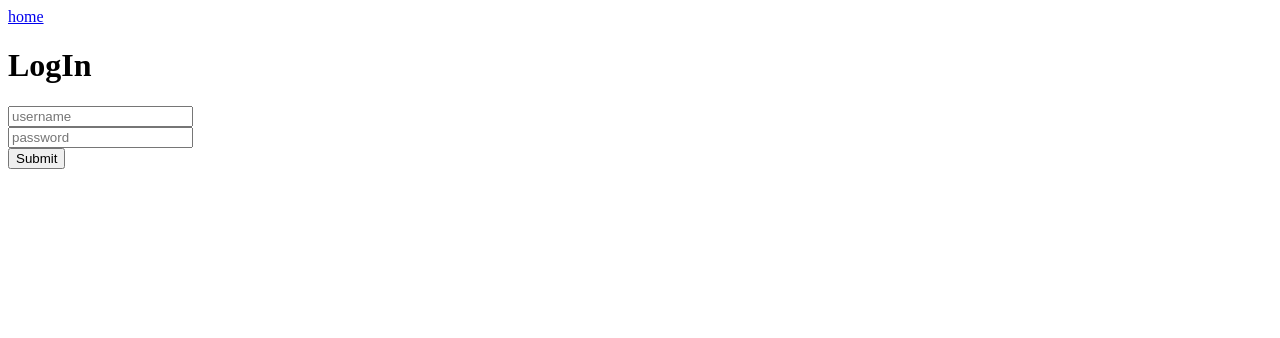
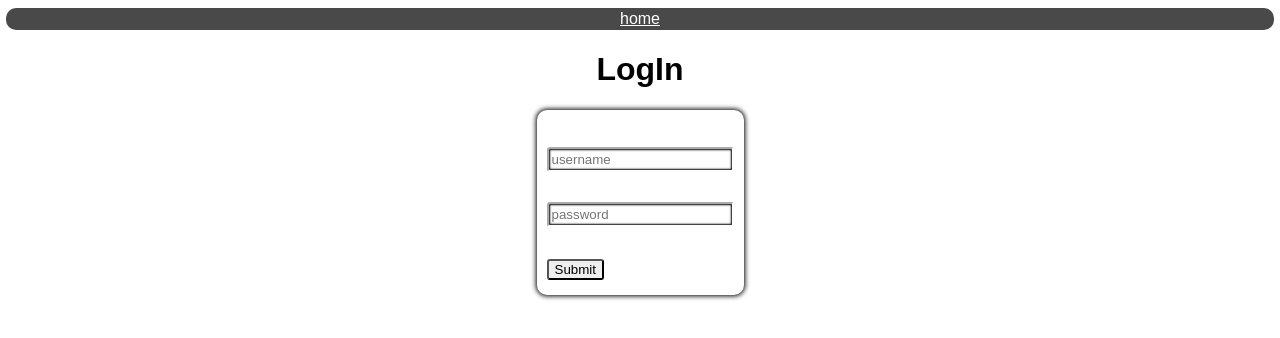
Before and after one commit to AlcalinoGitHub/testApp, a SvelteKit app: page /accounts/login in a window 1280 px wide. Shown: the top 338 px of the page. Built offline with nearby package versions, Linux system fonts and the light colour scheme; no server answers; the database is empty.

Commit message:
Added CSS and register credentials validation

```diff
--- a/package.json
+++ b/package.json
@@ -22,6 +22,7 @@
 	},
 	"type": "module",
 	"dependencies": {
+		"bootstrap": "^5.2.3",
 		"crypto-js": "^4.1.1",
 		"firebase": "^9.18.0",
 		"js-cookie": "^3.0.1"
--- a/src/app.html
+++ b/src/app.html
@@ -4,6 +4,7 @@
 		<meta charset="utf-8" />
 		<link rel="icon" href="%sveltekit.assets%/favicon.png" />
 		<meta name="viewport" content="width=device-width" />
+		<title>TODO APP</title>
 		%sveltekit.head%
 	</head>
 	<body data-sveltekit-preload-data="hover">
--- /dev/null
+++ b/src/global.css
@@ -0,0 +1,51 @@
+body {
+    font-family: Arial, sans-serif;
+    display: grid;
+    align-items: center;
+    justify-items: center;
+  }
+
+.layout {
+    background-color: rgb(73, 73, 73);
+    width: 100%;
+    border-radius: 10px;
+    text-align: center;
+    color: white;
+    padding: 2px;
+}
+
+
+
+.button {
+    background-color: white;
+    box-shadow: 0px 0px 5px 1px;
+    width: fit-content;
+    padding: 10px;
+    border-radius: 10px;
+    margin: 10px;
+    transition: ease-in-out 200ms;
+    color: black
+}
+
+.button:hover {
+    box-shadow: 0px 0px 5px 3px;
+}
+
+.container {
+    display: flex;
+    flex-direction: row;
+
+}
+
+button {
+    margin: auto;
+    transition: ease-in-out 300ms;
+    border-radius: 3px;
+    font-size: 5vh;
+}
+
+button:hover {
+    box-shadow:  0px 0px 5px 1px;
+    background-color: rgb(250, 130, 114);
+    border-color: rgb(253, 230, 219);
+}
--- a/src/routes/+layout.svelte
+++ b/src/routes/+layout.svelte
@@ -1,2 +1,7 @@
-<a href = "/">home</a>
+<script>
+    import "../global.css";
+  </script>
+
+<a href = "/" class = "layout">home</a>
+
 <slot/>
--- /dev/null
+++ b/src/routes/accounts/accounts.css
@@ -0,0 +1,27 @@
+.form {
+    background-color: white;
+    box-shadow:  0px 0px 5px 1px;
+    padding: 10px;
+    border-radius: 10px;
+    font-size: 6vh;
+}
+
+.inp {
+    border-radius: 3px;
+    border-color: white;
+    box-shadow:inset  0px 0px 2px 1px;
+    padding: 3px;
+    margin: auto;
+}
+
+.clickable {
+    margin: auto;
+    transition: ease-in-out 300ms;
+    border-radius: 3px;
+}
+
+.clickable:hover {
+    box-shadow:  0px 0px 5px 1px;
+    background-color: rgb(219, 253, 219);
+    border-color: rgb(219, 253, 219);
+}
--- a/src/routes/accounts/login/+page.svelte
+++ b/src/routes/accounts/login/+page.svelte
@@ -1,7 +1,7 @@
 <script>
     import {POST} from './+server.js'
     import Cookies from 'js-cookie';
-
+    import "../accounts.css";
 
 </script>
 
@@ -9,8 +9,10 @@
 
 
 
-<form on:submit={POST}>
-    <input type = "text" name = "username" placeholder="username"> <br>
-    <input type = "password" name = "password" placeholder="password"> <br>
-    <input type = "submit">
-</form>
+<div class = 'form'>
+    <form on:submit={POST}>
+        <input type = "text" name = "username" placeholder="username" class = 'inp'> <br>
+        <input type = "password" name = "password" placeholder="password" class = 'inp'> <br>
+        <input type = "submit" class = "clickable">
+    </form>
+</div>
--- a/src/routes/accounts/register/+server.js
+++ b/src/routes/accounts/register/+server.js
@@ -14,12 +14,24 @@
 const querySnapshot = await getDocs(collection(db, 'Users'));
 
 
+function Validate(username){
+    if (username.length < 1){return false}
+    return true
+}
+
 export async function POST(requestEvent) {
     requestEvent.preventDefault()
     const formData = new FormData(requestEvent.target); // get form data
     const username = formData.get('username');
+
+    let isValid = Validate(username)
+    if(!isValid){alert('username must be at least 1 character long')}
+
     let password = formData.get('password');
+    if (password.length < 5){isValid = false; alert('pasword must be at least 5 characters long')}
+
     password = toString(password)
+
     password = await sha256(password)
 
     const NewUser = {
@@ -34,10 +46,10 @@
         let DB_username = (doc.data().username)
         if (username === DB_username) {isAvalible = false}});
 
-    if (isAvalible){
+    if (isAvalible && isValid){
         const userRef = firestore.collection('Users').doc()
         await userRef.set({ username, password });
         console.log('User created:', userRef.id);
         window.location.href = "/accounts/login"
-    } else {alert('User not avalible')}
+    } else if (isValid) {alert('User not avalible')}
 }
--- /dev/null
+++ b/src/routes/tasks/styles.css
@@ -0,0 +1,82 @@
+.main {
+    display: flex;
+    flex-direction: row;
+}
+
+.tasks {
+    background-color: rgb(218, 216, 216);
+    margin: 10px;
+    box-shadow: 0px 0px 5px 1px;
+    padding: 10px;
+    border-radius: 10px;
+    margin-right: 20px;
+    max-width: 70%;
+}
+
+.FORM {
+    display: flex;
+    flex-direction: column;
+    background-color: rgb(218, 216, 216);
+    margin: 10px;
+    box-shadow: 0px 0px 5px 1px;
+    padding: 10px;
+    border-radius: 10px;
+    margin-right: 20px;
+    justify-items: center;
+    height: fit-content;
+}
+
+.element {
+    background-color: white;
+    margin: 10px;
+    box-shadow: 0px 0px 5px 1px;
+    padding: 10px;
+    border-radius: 10px;
+    max-width: 100%;
+    word-wrap: break-word;
+}
+
+.delete {
+    background-color: rgb(221, 135, 135);
+    border-radius: 10px;
+    border-style: none;
+    padding: 3px;
+    box-shadow: 0px 0px 5px 1px;
+    transition: ease-in-out 200ms;
+    margin-top: 5px;
+}
+
+.delete:hover {
+    box-shadow: 0px 0px 5px 1px red;
+}
+
+form {
+    font-size: 5vh;
+}
+
+input[type = "submit"] {
+    border-radius: 10px;
+    box-shadow: 0px 0px 5px 1px;
+    margin-top: 5px;
+    transition: ease-in-out 200ms;
+}
+input[type = "submit"]:hover {
+    box-shadow: 0px 0px 10px 2px;
+}
+
+input[type = "text"] {
+    border-radius: 3px;
+    border-color: white;
+    box-shadow:inset  0px 0px 2px 1px;
+    padding: 3px;
+    margin: auto;
+}
+
+textarea {
+    border-radius: 3px;
+    border-color: white;
+    box-shadow:inset  0px 0px 2px 1px;
+    padding: 3px;
+    margin: auto;
+    margin-top: 10px;
+}
```
Also changed, not shown: src/routes/+page.svelte (+12 -5 lines), src/routes/accounts/register/+page.svelte (+8 -6 lines), src/routes/tasks/+page.svelte (+13 -2 lines), 1 other file (tests, documents, lock files or other folders).
